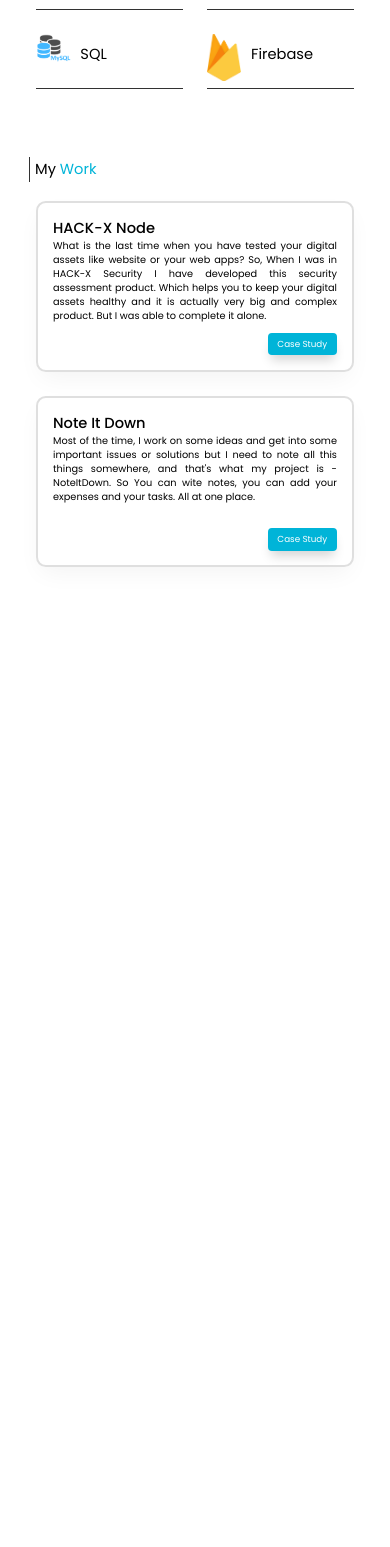
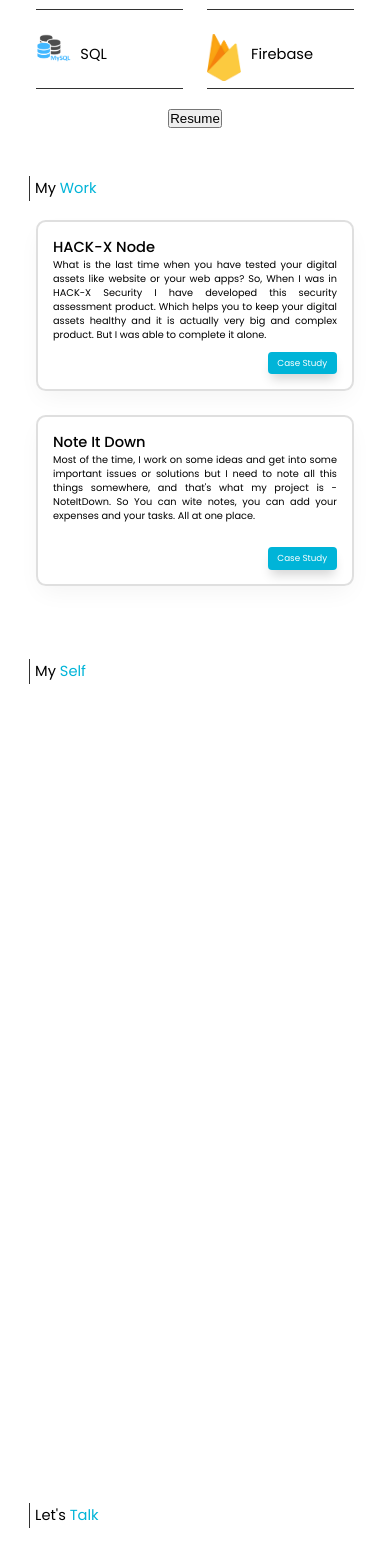
Before and after one commit to Kshirsagar-Govind/the-portfolio, a React (Create React App) app: page / in a window 390 px wide. Shown: the part 1001-2548 px from the top of the page. Before the commit the page ends 1617 px from the top, so only its background shows below. Built offline with nearby package versions, Linux system fonts and the light colour scheme.

Commit message:
new changes

```diff
--- a/src/Components/CSS/case-study-page.css
+++ b/src/Components/CSS/case-study-page.css
@@ -45,6 +45,8 @@
     box-shadow: 0 2rem 2rem rgba(0, 0, 0, 0.04);
     margin: 0 3rem;
     width: 50%;
+    height: 70%;
+    border: 2px solid;
   }
   .case-study-para p {
     font-size: 1.5rem;
--- a/src/Components/CSS/comps-styles.css
+++ b/src/Components/CSS/comps-styles.css
@@ -5,6 +5,10 @@
   --pure: #ffffff;
 }
 
+html {
+  font-size: 62.5%;
+  font-family: 'Poppins', sans-serif;
+}
 .prim-color {
   color: var(--primary);
 }
@@ -33,11 +37,15 @@
 
 .page-title-div .vr-line {
   height: 100%;
-  width: 2rem;
+  width: .2rem;
   background-color: var(--secondary);
-  background-color: red;
 }
-
+.page-title-div h1 {
+  font-size: 3rem;
+  font-family: 'Poppins', sans-serif;
+  /* background-color: var(--secondary); */
+  font-weight: 400;
+}
 .page-title-div h1 {
   font-size: 2rem;
 }
--- /dev/null
+++ b/src/Components/CSS/my-self-style.css
@@ -0,0 +1,27 @@
+.MySelfPage {
+  height: 100vh;
+
+  padding: 5rem;
+  position: relative;
+}
+
+/* .MySelfPage .page-title-div {
+  width: 100%;
+  display: flex;
+  height: 5rem;
+  align-items: center;
+  margin-bottom: 4rem;
+}
+
+.MySelfPage .page-title-div .vr-line {
+  margin: 0 1rem;
+  height: 100%;
+  width: .2rem;
+  background-color: var(--secondary);
+}
+*/
+.MySelfPage .page-title-div h1 {
+  font-size: 3rem;
+  font-family: 'Poppins', sans-serif;
+  font-weight: 400;
+}
--- a/src/Components/CSS/skills-page-style.css
+++ b/src/Components/CSS/skills-page-style.css
@@ -154,6 +154,7 @@ html {
     font-family: 'Poppins', sans-serif;
     font-weight: 400;
     padding-top: 2rem;
+    animation: text 0.3s linear;
   }
 
   .skill-2-wrapper .s-2-line {
--- a/src/Components/GetInTOuchPage.jsx
+++ b/src/Components/GetInTOuchPage.jsx
@@ -0,0 +1,20 @@
+import React, { Component, useState } from "react";
+import "./CSS/main-style.css";
+import "./CSS/comps-styles.css";
+import "./CSS/my-self-style.css";
+
+function GetInTouch() {
+  return (
+    <div className="MySelfPage">
+      <div className="page-title-div">
+        <div className="vr-line" />
+        <h1>
+          Let's
+          <span className="prim-color"> Talk</span>
+        </h1>
+      </div>
+    </div>
+  );
+}
+
+export default GetInTouch;
--- a/src/Components/MySelfPage.jsx
+++ b/src/Components/MySelfPage.jsx
@@ -0,0 +1,20 @@
+import React, { Component, useState } from "react";
+import "./CSS/main-style.css";
+import "./CSS/comps-styles.css";
+import "./CSS/my-self-style.css";
+
+function MySelf() {
+  return (
+    <div className="MySelfPage">
+      <div className="page-title-div">
+        <div className="vr-line" />
+        <h1>
+          My
+          <span className="prim-color"> Self</span>
+        </h1>
+      </div>
+    </div>
+  );
+}
+
+export default MySelf;
--- a/src/Components/MySkillsPage.jsx
+++ b/src/Components/MySkillsPage.jsx
@@ -16,6 +16,11 @@ import SocketLogo from "./Assets/socket_logo.png";
 import CPPLogo from "./Assets/c++_icon.png";
 
 function MySkills() {
+  const ResumeTab = () => {
+    const url =
+      "https://drive.google.com/file/d/1MRbKyngrvS-AC2J4vUv03LHdtM3NXKAU/view";
+    window.open(url, "_blank");
+  };
   return (
     <div className="MySkillsPage">
       <div className="page-title-div">
@@ -83,6 +88,10 @@ function MySkills() {
             </div>
           ))}
         </div>
+        <div className="">
+          {/* <h1>Resume</h1> */}
+          <button onClick={() => ResumeTab()}>Resume</button>
+        </div>
       </div>
     </div>
   );
--- a/src/Components/WorkPages/hackx-node-page.jsx
+++ b/src/Components/WorkPages/hackx-node-page.jsx
@@ -43,7 +43,7 @@ function HackxPage() {
             you can add your expenses and your tasks. All at one place.
           </p>
           <div className="case-study-section">
-            <img src={MakeNoteSS} width={600} alt="" />
+            <img src={MakeNoteSS} alt="" />
             <span>
               <div className="case-study-header">
                 <h1>Dashboard</h1>
@@ -59,7 +59,7 @@ function HackxPage() {
           </div>
 
           <div className="case-study-section">
-            <img src={AllNotes} width={600} alt="" />
+            <img src={AllNotes} alt="" />
             <span>
               <div className="case-study-header">
                 <h1>Note It Down</h1>
@@ -75,7 +75,7 @@ function HackxPage() {
           </div>
 
           <div className="case-study-section">
-            <img src={Tasks} width={600} alt="" />
+            <img src={Tasks} alt="" />
             <span>
               <div className="case-study-header">
                 <h1>Note It Down</h1>
@@ -91,7 +91,7 @@ function HackxPage() {
           </div>
 
           <div className="case-study-section">
-            <img src={Expense} width={600} alt="" />
+            <img src={Expense} alt="" />
             <span>
               <div className="case-study-header">
                 <h1>Note It Down</h1>
@@ -107,7 +107,7 @@ function HackxPage() {
           </div>
 
           <div className="case-study-section">
-            <img src={Password} width={600} alt="" />
+            <img src={Password} alt="" />
             <span>
               <div className="case-study-header">
                 <h1>Note It Down</h1>
--- a/src/Components/WorkPages/main-page.jsx
+++ b/src/Components/WorkPages/main-page.jsx
@@ -1,5 +1,7 @@
 import React, { Component, useState } from "react";
+import GetInTouch from "../GetInTOuchPage";
 import HeroPage from "../HeroPage";
+import MySelf from "../MySelfPage";
 import MySkills from "../MySkillsPage";
 import MyWork from "../MyWorkPage";
 import NoteItDownPage from "./note-it-down-page";
@@ -10,6 +12,8 @@ function MainPage() {
       <HeroPage />
       <MySkills />
       <MyWork />
+      <MySelf />
+      <GetInTouch />
       {/* <NoteItDownPage /> */}
     </div>
   );
```
